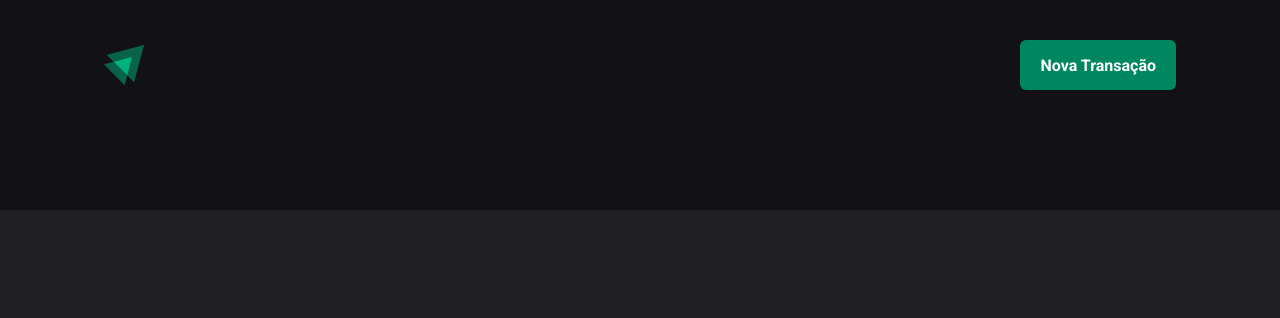
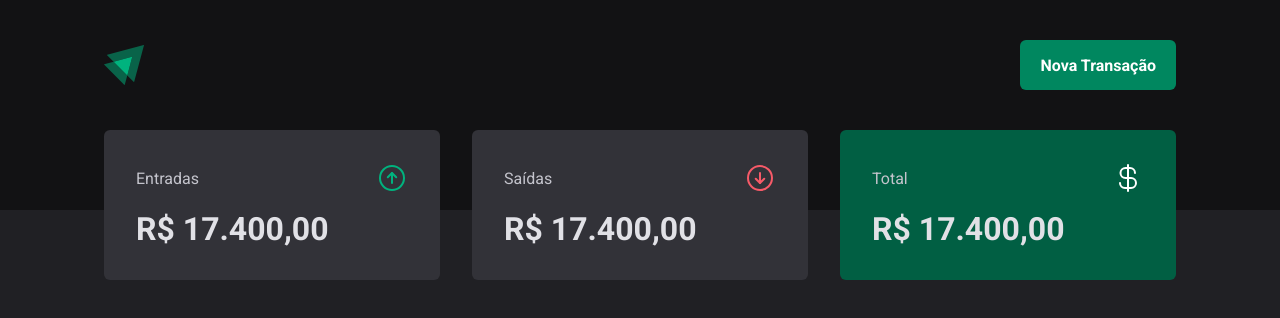
Before and after one commit to V-Matheus/DT-MONEY, a React (Vite) app: page / in a window 1280 px wide. Shown: the top 318 px of the page. Built offline with nearby package versions, Linux system fonts and the light colour scheme; a web font is replaced by a local one.

Commit message:
Componente: Summary

```diff
--- a/package.json
+++ b/package.json
@@ -10,6 +10,7 @@
     "preview": "vite preview"
   },
   "dependencies": {
+    "phosphor-react": "^1.4.1",
     "react": "^18.2.0",
     "react-dom": "^18.2.0",
     "styled-component": "^2.8.0",
--- /dev/null
+++ b/src/components/Summary/index..tsx
@@ -0,0 +1,34 @@
+import { ArrowCircleDown, ArrowCircleUp, CurrencyDollar } from "phosphor-react";
+import { SummaryCard, SummaryContainer } from "./styles";
+
+export function Summary() {
+  return (
+    <SummaryContainer>
+      <SummaryCard>
+        <header>
+          <span>Entradas</span>
+          <ArrowCircleUp size={32} color="#00b37e"/>
+
+        </header>
+          <strong>R$ 17.400,00</strong>
+      </SummaryCard>
+
+      <SummaryCard>
+        <header>
+          <span>Saídas</span>
+          <ArrowCircleDown size={32} color="#f75a68"/>
+        </header>
+          <strong>R$ 17.400,00</strong>
+      </SummaryCard>
+
+      <SummaryCard variant="green">
+        <header>
+          <span>Total</span>
+          <CurrencyDollar size={32} color="#fff"/>
+
+        </header>
+          <strong>R$ 17.400,00</strong>
+      </SummaryCard>
+    </SummaryContainer>
+  )
+}
--- /dev/null
+++ b/src/components/Summary/styles.ts
@@ -0,0 +1,41 @@
+import styled, { css } from 'styled-components';
+
+export const SummaryContainer = styled.section`
+  width: 100%;
+  max-width: 1120px;
+  margin: 0 auto;
+  padding: 0 1.5rem;
+
+  display: grid;
+  grid-template-columns: repeat(3, 1fr);
+  gap: 2rem;
+
+  margin-top: -5rem;
+`;
+
+interface SummaryCardProps {
+  variant?: 'green'
+}
+
+export const SummaryCard = styled.div<SummaryCardProps>`
+  background: ${(props) => props.theme['gray-600']};
+  border-radius: 6px;
+  padding: 2rem;
+
+  header {
+    display: flex;
+    align-items: center;
+    justify-content: space-between;
+    color: ${(props) => props.theme['gray-300']};
+  }
+
+  strong {
+    display: block;
+    margin-top: 1rem;
+    font-size: 2rem;
+  }
+
+  ${props => props.variant === 'green' && css`
+    background: ${(props) => props.theme['green-700']};
+  `}
+`;
--- a/src/pages/Transactions/index.tsx
+++ b/src/pages/Transactions/index.tsx
@@ -1,9 +1,11 @@
 import { Header } from "../../components/Header";
+import { Summary } from "../../components/Summary/index.";
 
 export function Transactions() {
   return (
     <div>
       <Header/>
+      <Summary/>
     </div>
   )
 }
```
Also changed, not shown: 1 other file (tests, documents, lock files or other folders).
